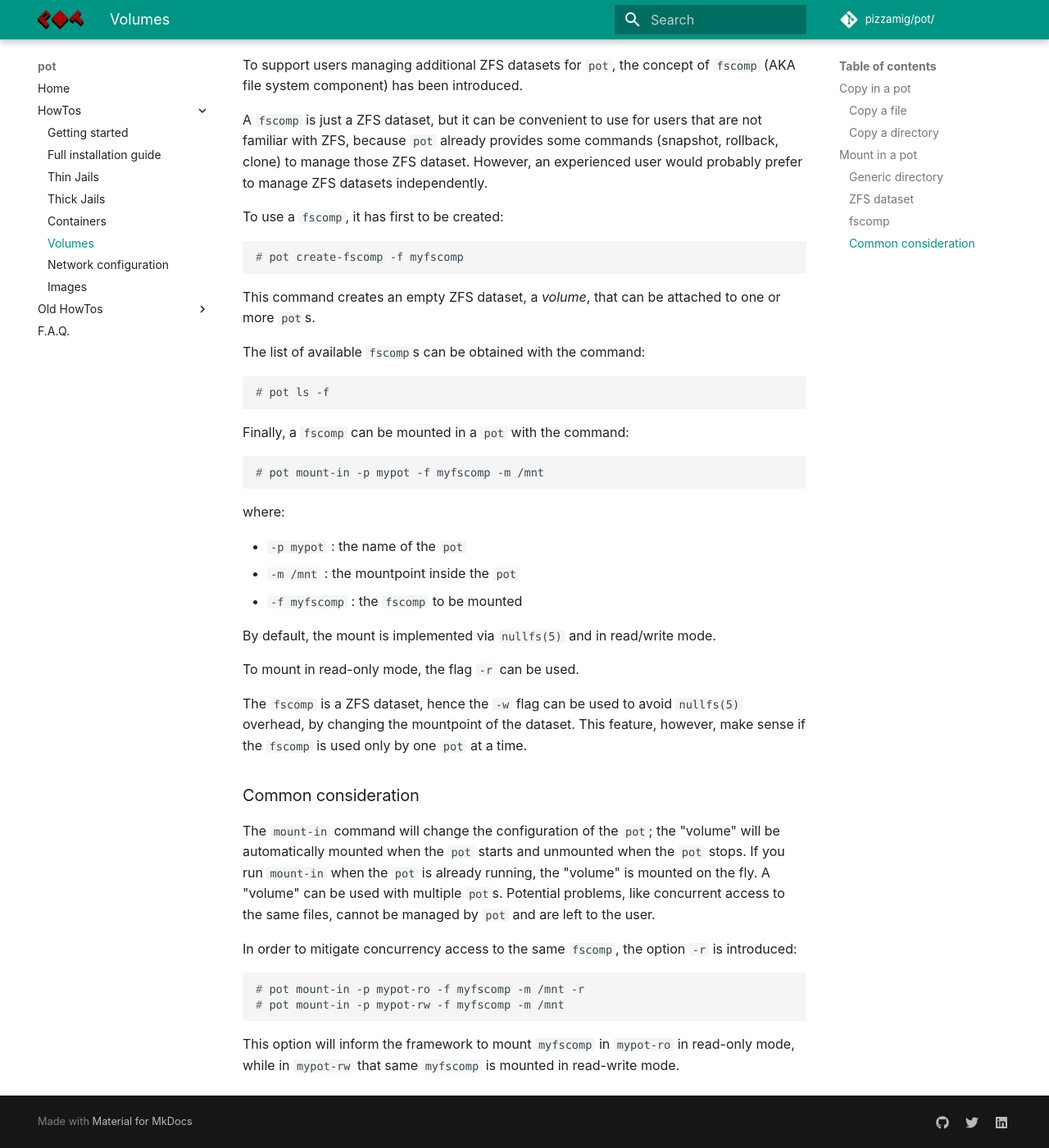
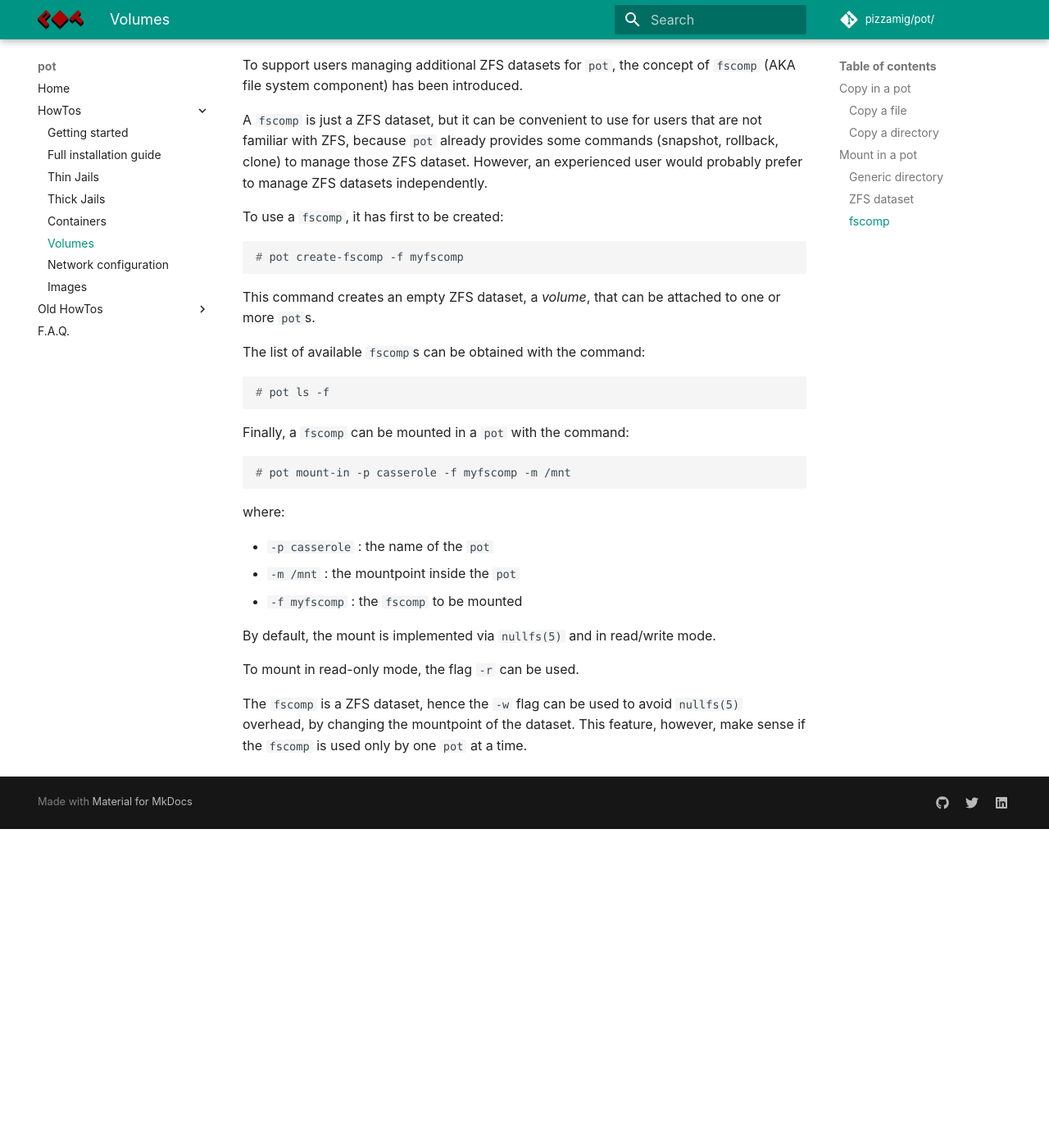
Before and after one commit to bsdpot/pot-book, an MkDocs documentation site: the page built from docs/Volumes.md, in a window 1280 px wide and 1400 px high, scrolled down 2403 px. Shown: the whole window at 82% size. Built offline with MkDocs 1.6.1 and Material for MkDocs 9.7.7, drawn with Linux system fonts in a browser that asks for light colours; comment, search, counter and statistics services are not loaded; after the commit the page ends 3414 px from its top, so only the background shows below that; some of the changed text lies outside the part shown.

Commit message:
Volumes: few corrections

````diff
--- a/docs/Volumes.md
+++ b/docs/Volumes.md
@@ -12,10 +12,10 @@ The copy happens when the command is executed and only at that time. `copy-in` i
 
 Copying a single file in a `pot` is very straightforward:
 ```console
-# pot copy-in -p mypot -s myfile -d /var/tmp
+# pot copy-in -p casserole -s myfile -d /var/tmp
 ```
 
-With this command, the file `myfile` is copied in `/var/tmp` of the `pot` `mypot`.
+With this command, the file `myfile` is copied in `/var/tmp` of the `pot` `casserole`.
 
 !!! note
     This command supports single file only. No glob or regular expression can be used
@@ -24,7 +24,7 @@ With this command, the file `myfile` is copied in `/var/tmp` of the `pot` `mypot
 
 Copying a directory is also very straightforward:
 ```console
-# pot copy-in -p mypot -s mydir -d /var/tmp
+# pot copy-in -p casserole -s mydir -d /var/tmp
 ```
 With this command, the directory `mydir` (and all its content) is copied in `/var/tmp`, creating the directory `/var/tmp/mydir`.
 
@@ -51,11 +51,11 @@ The `-v` flag is relevant to show the `dataset` section, where the mounts are li
 ### Generic directory
 A directory can be mounted in an existing `pot` via the command:
 ```console
-# pot mount-in -p mypot -m /mnt -d mydir
+# pot mount-in -p casserole -m /mnt -d mydir
 ```
 where:
 
-* `-p mypot` : the name of the `pot`
+* `-p casserole` : the name of the `pot`
 * `-m /mnt` : the mountpoint inside the `pot`
 * `-d mydir` : the directory to be mounted
 
@@ -66,11 +66,11 @@ To mount in read-only mode, the flag `-r` can be used.
 ### ZFS dataset
 A ZFS dataset can be mounted in an existing `pot` via the command:
 ```console
-# pot mount-in -p mypot -m /mnt -z zroot/mydataset
+# pot mount-in -p casserole -m /mnt -z zroot/mydataset
 ```
 where:
 
-* `-p mypot` : the name of the `pot`
+* `-p casserole` : the name of the `pot`
 * `-m /mnt` : the mountpoint inside the `pot`
 * `-z zroot/mydataset` : the ZFS dataset to be mounted
 
@@ -98,11 +98,11 @@ The list of available `fscomp`s can be obtained with the command:
 
 Finally, a `fscomp` can be mounted in a `pot` with the command:
 ```console
-# pot mount-in -p mypot -f myfscomp -m /mnt
+# pot mount-in -p casserole -f myfscomp -m /mnt
 ```
 where:
 
-* `-p mypot` : the name of the `pot`
+* `-p casserole` : the name of the `pot`
 * `-m /mnt` : the mountpoint inside the `pot`
 * `-f myfscomp` : the `fscomp` to be mounted
 
@@ -111,15 +111,3 @@ By default, the mount is implemented via `nullfs(5)` and in read/write mode.
 To mount in read-only mode, the flag `-r` can be used.
 
 The `fscomp` is a ZFS dataset, hence the `-w` flag can be used to avoid `nullfs(5)` overhead, by changing the mountpoint of the dataset. This feature, however, make sense if the `fscomp` is used only by one `pot` at a time.
-
-### Common consideration
-The `mount-in` command will change the configuration of the `pot`; the "volume" will be automatically mounted when the `pot` starts and unmounted when the `pot` stops.
-If you run `mount-in` when the `pot` is already running, the "volume" is mounted on the fly.
-A "volume" can be used with multiple `pot`s. Potential problems, like concurrent access to the same files, cannot be managed by `pot` and are left to the user.
-
-In order to mitigate concurrency access to the same `fscomp`, the option `-r` is introduced:
-```console
-# pot mount-in -p mypot-ro -f myfscomp -m /mnt -r
-# pot mount-in -p mypot-rw -f myfscomp -m /mnt
-```
-This option will inform the framework to mount `myfscomp` in `mypot-ro` in read-only mode, while in `mypot-rw` that same `myfscomp` is mounted in read-write mode.
````
